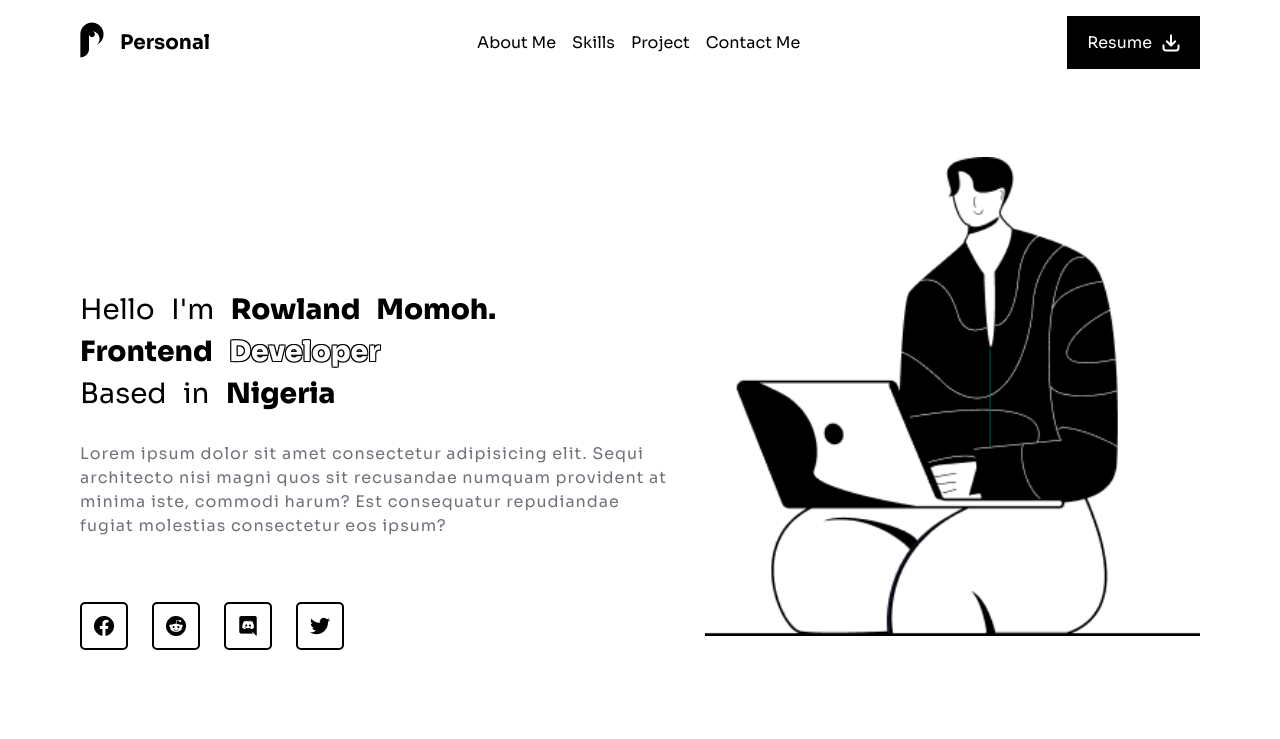
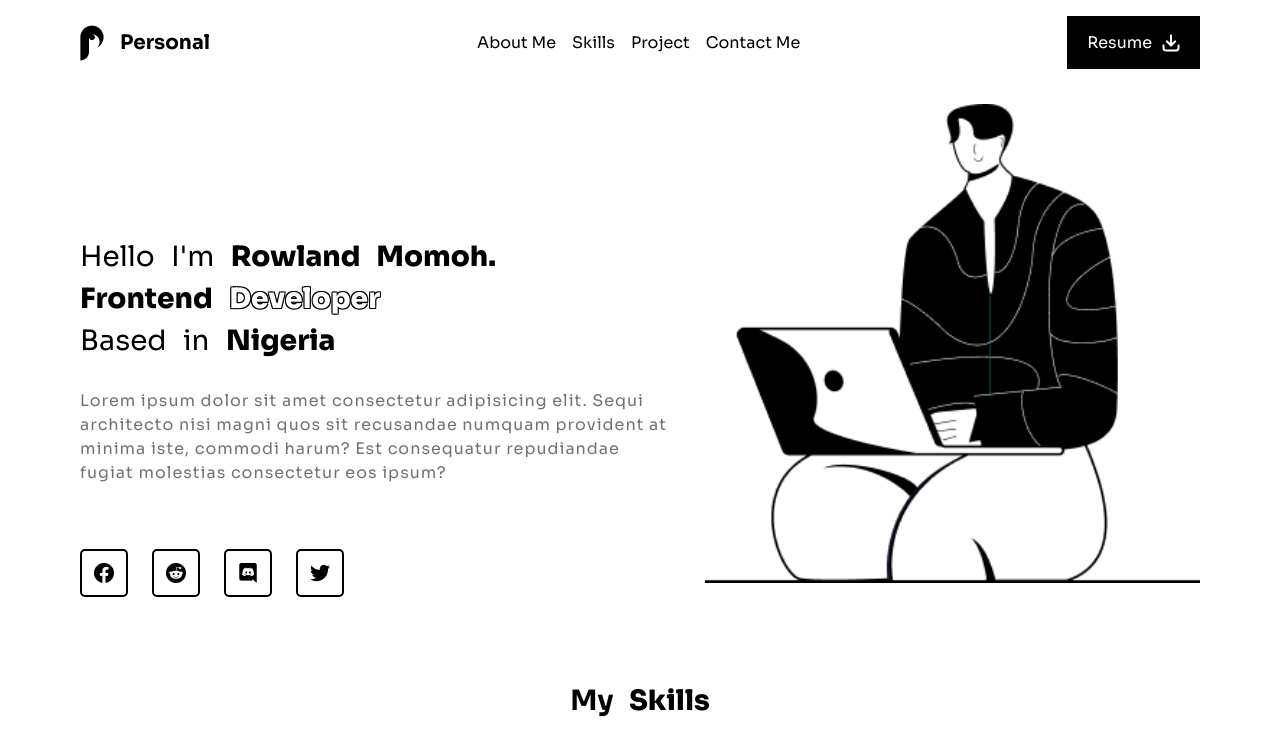
Before and after one commit to rowleks/illustrated-portfolio, a React (Vite) app: page / in a window 1280 px wide. Shown: the top 739 px of the page. Built offline with nearby package versions, Linux system fonts and the light colour scheme.

Commit message:
updated navbar

```diff
--- a/src/components/hero/Hero.tsx
+++ b/src/components/hero/Hero.tsx
@@ -4,7 +4,7 @@ import Socials from "../socials/Socials";
 
 function Hero() {
 return (
-    <section className="hero">
+    <section id="heros" className="hero">
         <img className="hero__img" src="/hero-illstr-mb.png" alt="hero-img" />
 
         <div className="hero-left">
--- a/src/components/navbar/Navbar.tsx
+++ b/src/components/navbar/Navbar.tsx
@@ -1,26 +1,52 @@
-import { useState } from "react";
-import AnchorLink from "react-anchor-link-smooth-scroll"
+import { useState, useEffect, useCallback } from "react";
+import AnchorLink from "react-anchor-link-smooth-scroll";
 import "./navbar.scss";
 
 function Navbar() {
-  const [open, setOpen] = useState(false)
-  const toggleNav = () => setOpen(!open)
-  const closeNav = () => setOpen(false)
+  const [open, setOpen] = useState(false);
+  const [showNavbar, setShowNavbar] = useState(true);
+  const [lastScrollY, setLastScrollY] = useState(0);
 
+  const toggleNav = () => setOpen(!open);
+
+  const controlNavbar = useCallback(() => {
+    if (window.scrollY > lastScrollY) {
+      setShowNavbar(false); // Hide navbar on scroll down
+    } else {
+      setShowNavbar(true); // Show navbar on scroll up
+    }
+    setLastScrollY(window.scrollY);
+  }, [lastScrollY]); // Add lastScrollY as a dependency
+
+  useEffect(() => {
+    window.addEventListener("scroll", controlNavbar);
+
+    return () => {
+      window.removeEventListener("scroll", controlNavbar); // Clean up event listener
+    };
+  }, [controlNavbar]); // Add controlNavbar as a dependency
 
   return (
-    <nav className="navbar">
+    <nav className={`navbar ${showNavbar ? "active" : "hidden"}`}>
+      <AnchorLink href="#heros">
         <div className="navbar-logo">
-            <AnchorLink href="/"> <img src="./logo-blk.png" alt="logo" /></AnchorLink>
+        <img src="./logo-blk.png" alt="logo" />
         <span>Personal</span>
-        </div>
+      </div> </AnchorLink>
 
       <div className="nav-menu">
-          <AnchorLink onClick={closeNav} href="#about"> <span className="nav-links">About Me</span></AnchorLink>
-          <AnchorLink onClick={closeNav} href="#skills"> <span className="nav-links">Skills</span> </AnchorLink>
-          <AnchorLink onClick={closeNav} href="#projects"> <span className="nav-links">Project</span> </AnchorLink>
-          <AnchorLink onClick={closeNav} href="#contact"> <span className="nav-links">Contact Me</span></AnchorLink>
-
+        <AnchorLink href="#about">
+          <span className="nav-links">About Me</span>
+        </AnchorLink>
+        <AnchorLink href="#skills">
+          <span className="nav-links">Skills</span>
+        </AnchorLink>
+        <AnchorLink href="#projects">
+          <span className="nav-links">Project</span>
+        </AnchorLink>
+        <AnchorLink href="#contact">
+          <span className="nav-links">Contact Me</span>
+        </AnchorLink>
       </div>
 
       <div className="resume-btn">
@@ -30,15 +56,22 @@ function Navbar() {
 
       <img onClick={toggleNav} className="nav-ham" src="hamburger.png" alt="hamburger" />
 
-        <div className={`ham-menu ${open ? "open": ""}`}>
-        <AnchorLink onClick={closeNav} href="#about"> <span className="nav-links">About Me</span></AnchorLink>
-          <AnchorLink onClick={closeNav} href="#skills"> <span className="nav-links">Skills</span> </AnchorLink>
-          <AnchorLink onClick={closeNav} href="#projects"> <span className="nav-links">Project</span> </AnchorLink>
-          <AnchorLink onClick={closeNav} href="#contact"> <span className="nav-links">Contact Me</span></AnchorLink>
+      <div className={`ham-menu ${open ? "open" : ""}`}>
+        <AnchorLink href="#about">
+          <span className="nav-links">About Me</span>
+        </AnchorLink>
+        <AnchorLink href="#skills">
+          <span className="nav-links">Skills</span>
+        </AnchorLink>
+        <AnchorLink href="#projects">
+          <span className="nav-links">Project</span>
+        </AnchorLink>
+        <AnchorLink href="#contact">
+          <span className="nav-links">Contact Me</span>
+        </AnchorLink>
       </div>
-
     </nav>
-  )
+  );
 }
 
-export default Navbar
+export default Navbar;
--- a/src/components/navbar/navbar.scss
+++ b/src/components/navbar/navbar.scss
@@ -1,10 +1,30 @@
 @import "../../styles/media-queries.scss";
-
 
 .navbar {
     display: flex;
     justify-content: space-between;
     align-items: center;
+    position: fixed;  // Make sure it's fixed to the top of the viewport
+    top: 0;
+    left: 0;
+    width: 100%;
+    padding: 16px;
+    background-color: #fff;
+    z-index: 1000;  // Make sure it's above other content
+    transition: transform 0.3s ease-in-out;  // Add transition for smooth hide/show
+
+    @include sm {
+        padding-inline: 80px;
+    }
+
+
+    &.hidden {
+        transform: translateY(-100%);  // Hide navbar when scrolling down
+    }
+
+    &.active {
+        transform: translateY(0);  // Show navbar when scrolling up
+    }
 
     .nav-links {
         font-weight: 400;
@@ -23,11 +43,9 @@
             gap: 1rem;
             align-items: center;
         }
-
     }
 
     .resume-btn {
-
         display: none;
 
         @include sm {
@@ -41,12 +59,9 @@
         }
     }
 
-
     img {
         cursor: pointer;
     }
-
-    //  same as doing navbar navbar-logo { }
 
     .navbar-logo {
         display: flex;
@@ -68,7 +83,6 @@
             display: none;
         }
     }
-
 
     .ham-menu {
         position: fixed;
@@ -97,7 +111,4 @@
             pointer-events: auto;  // Enable interaction
         }
     }
-
-
-
 }
```
Lines whose indentation alone changed are shown as unchanged.
